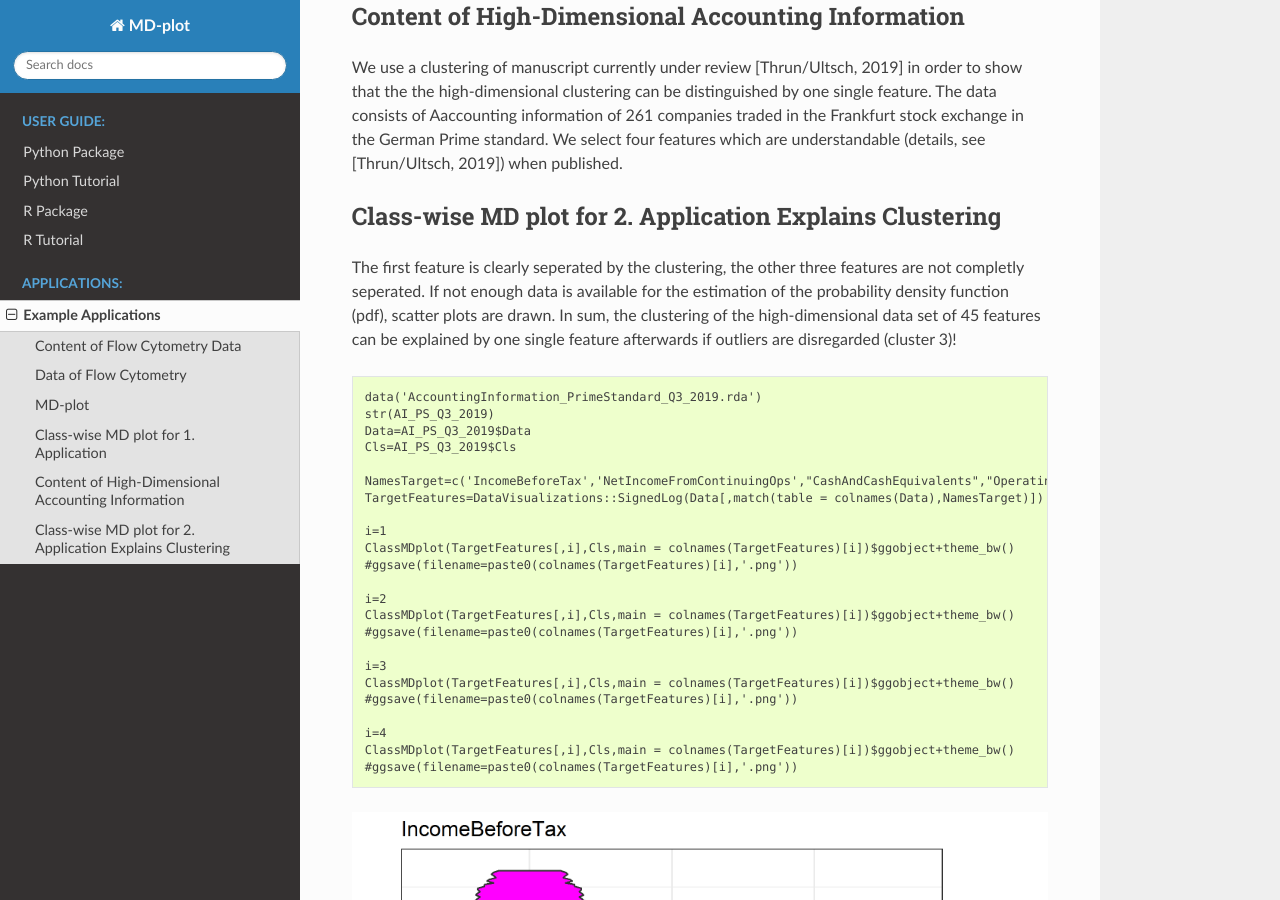
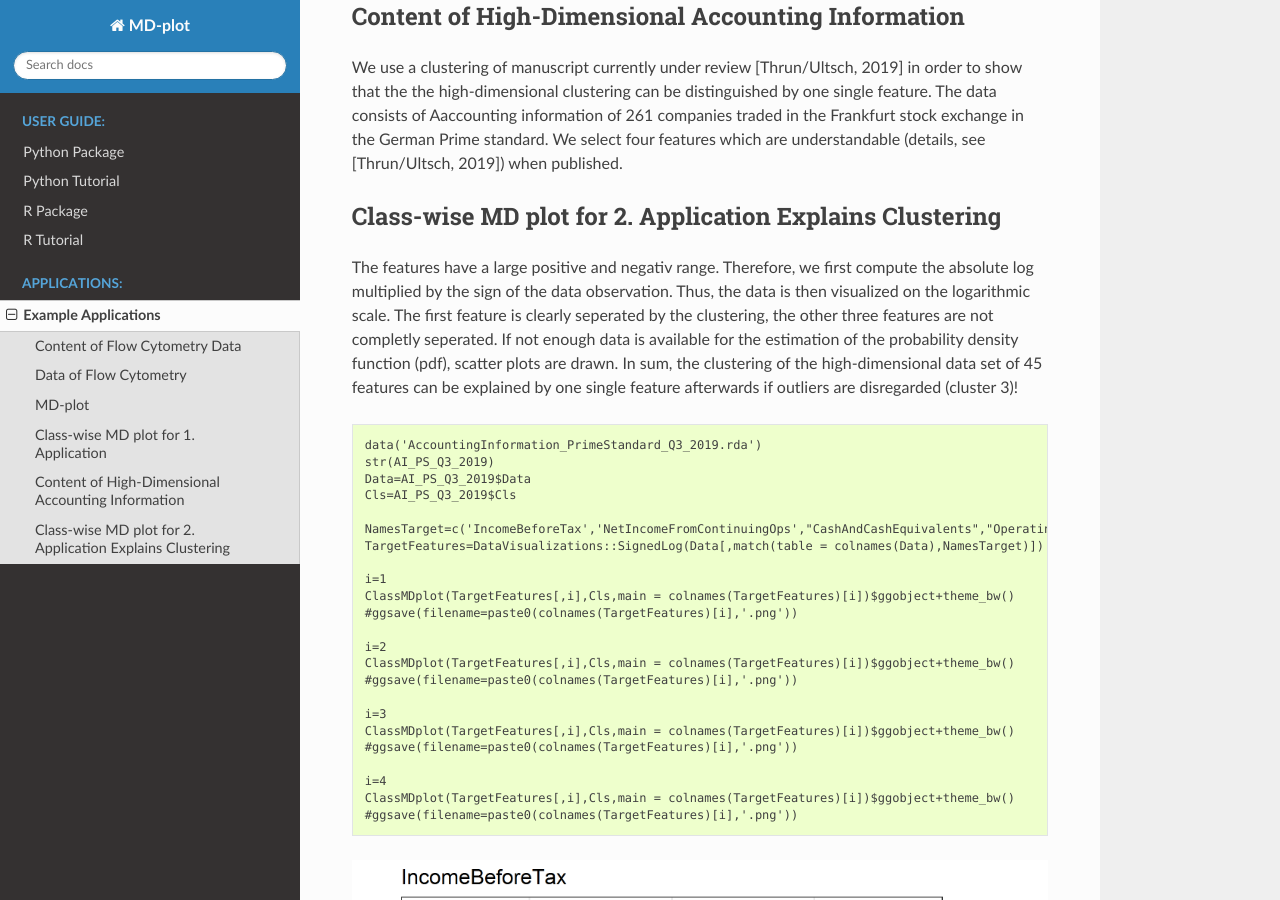
Before and after one commit to TinoGehlert/md_plot, a Sphinx documentation site: the page built from docs/application/example_application.md, in a window 1280 px wide and 900 px high, scrolled down 4747 px. Built offline with Sphinx 7.4.7 and the Read the Docs theme 2.0.0, drawn with Linux system fonts in a browser that asks for light colours.

Commit message:
Update example_application.md

````diff
--- a/docs/application/example_application.md
+++ b/docs/application/example_application.md
@@ -77,7 +77,7 @@ We use a clustering of manuscript currently under review [Thrun/Ultsch, 2019] in
 
 ## Class-wise MD plot for 2. Application Explains Clustering
 
-The first feature is clearly seperated by the clustering, the other three features are not completly seperated. If not enough data is available for the estimation of the probability density function (pdf), scatter plots are drawn. In sum, the clustering of the high-dimensional data set of 45 features can be explained by one single feature afterwards if outliers are disregarded (cluster 3)!
+The features have a large positive and negativ range. Therefore, we first compute the absolute log multiplied by the sign of the data observation. Thus, the data is then visualized on the logarithmic scale. The first feature is clearly seperated by the clustering, the other three features are not completly seperated. If not enough data is available for the estimation of the probability density function (pdf), scatter plots are drawn. In sum, the clustering of the high-dimensional data set of 45 features can be explained by one single feature afterwards if outliers are disregarded (cluster 3)!
 
 ```{r}
 data('AccountingInformation_PrimeStandard_Q3_2019.rda')
````
